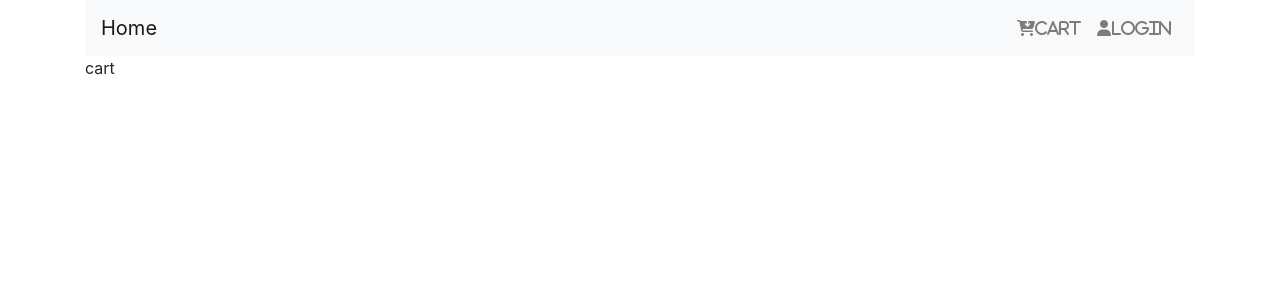
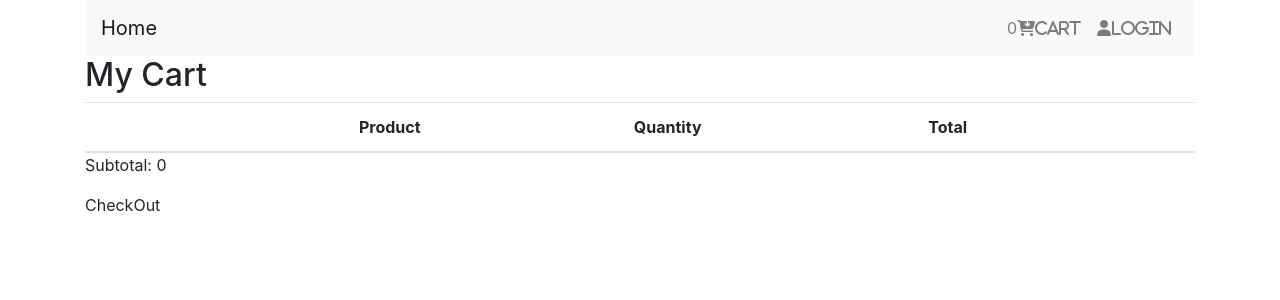
Before and after one commit to kirilngusi/Nextjs-Ecommerce, a Next.js app: page /cart in a window 1280 px wide. Shown: the top 300 px of the page. Built offline with nearby package versions, Linux system fonts and the light colour scheme.

Commit message:
fix cart

```diff
--- a/components/Layout.tsx
+++ b/components/Layout.tsx
@@ -1,5 +1,6 @@
 import React from 'react'
 import Navbar from './Navbar';
+import Notify from './Notify';
 type LayOutProps = {
     children?: JSX.Element;
 };
@@ -8,6 +9,7 @@ const Layout = ({children}: LayOutProps) => {
   return (
     <div className="container">
         <Navbar/>
+        <Notify/>
         {children}
     </div>
   )
--- a/components/Navbar.tsx
+++ b/components/Navbar.tsx
@@ -1,31 +1,24 @@
-import React from "react";
+import React , {useContext} from "react";
 import Link from "next/link";
-
+import { ProductContext } from "../contexts/productContext";
 const Navbar = () => {
 
+    const {state} = useContext(ProductContext)
+
+    const {cart} = state;
 
     return (
         <nav className="navbar navbar-expand-lg navbar-light bg-light nav-flex">
             <Link href="/">
                 <a className="navbar-brand">Home</a>
             </Link>
-            {/* <button
-                className="navbar-toggler"
-                type="button"
-                data-toggle="collapse"
-                data-target="#navbarNav"
-                aria-controls="navbarNav"
-                aria-expanded="false"
-                aria-label="Toggle navigation"
-                data-bs-toggle="dropdown"
-            >
-                <span className="navbar-toggler-icon"></span>
-            </button> */}
+
             <div className="collapse navbar-collapse" id="navbarNavDropdown">
                 <ul className="navbar-nav ">
                     <li className="nav-item ">
                         <Link href="/cart">
                             <a className="nav-link">
+                                {cart.length}
                                 <i className="fas fa-cart-arrow-down">Cart</i>
                             </a>
                         </Link>
--- /dev/null
+++ b/components/Notify.tsx
@@ -0,0 +1,25 @@
+import React , {useContext} from 'react'
+import Toast from './Toast';
+
+import { ProductContext } from '../contexts/productContext';
+
+ const Notify = () => {
+
+    const {state , dispatch} = useContext(ProductContext);
+
+    const {notify} = state;
+
+    if(notify.error) {
+        setTimeout(() => {
+            dispatch({type: "Notify", payload: {}})
+        },2000)
+    }
+
+    return (
+        <div>
+            {notify.error && <Toast bgColor={"bg-danger"} msg={{msg: notify.error , title: 'Error'}} handleClose={() => dispatch({type: "Notify", payload: {}}) }/>}
+        </div>
+  )
+}
+
+export default Notify;
--- a/components/ProductItem.tsx
+++ b/components/ProductItem.tsx
@@ -11,7 +11,7 @@ const ProductItem = ({ product }) => {
 
     const {cart} = state;
 
-    console.log(product)
+    // console.log(product)
 
     return (
         <div className="card" style={{ width: "18rem" }}>
--- a/components/Toast.tsx
+++ b/components/Toast.tsx
@@ -1,9 +1,27 @@
-import React from 'react'
+const Toast = ({msg, handleClose , bgColor}) => {
+    console.log("msg", msg)
+    return (
+        <div
+            className={`toast show position-fixed text-light ${bgColor}`}
+            style={{ top: "5px", right: "5px", minWidth: "280px" }}
+        >
+            <div className={`toast-header ${bgColor} text-light`}>
+                <strong className="mr-auto text-light">{msg.title}</strong>
 
-const Toast = () => {
-  return (
-    <div>Toast</div>
-  )
-}
+                <button
+                    type="button"
+                    className="ml-2 mb-1 close "
+                    data-dismiss="toast"
+                    style={{ outline: "none" }}
+                    onClick={handleClose}
+                >
+                    x
+                </button>
+            </div>
 
-export default Toast
+            <div className="toast-body">{msg.msg}</div>
+        </div>
+    );
+};
+
+export default Toast;
--- a/contexts/productContext.tsx
+++ b/contexts/productContext.tsx
@@ -3,6 +3,8 @@ import React, { createContext, useReducer, useState, useEffect } from "react";
 import { postData } from "../utils/request";
 
 import { productReducer } from "../reducers/productReducer";
+
+
 export const ProductContext = createContext(null);
 
 type AuthContextProviderProps = {
@@ -13,22 +15,69 @@ const ProductContextProvider = ({ children }: AuthContextProviderProps) => {
     const initialState = {
         notify: {}, cart: []
     }
+
     const [state, dispatch] = useReducer(productReducer, initialState);
 
+    console.log("state", state)
     const addToCart = (product, cart) => {
         if (product.inStock === 0) {
-            return;
+            return ({type: 'Notify' , payload: {error: "product is soldout"}})
+
         }
-        return ({ type: 'ADD', payload: [...cart, {...product, quantity: 1}] })
+
+        const check = cart.every((item) => {
+            return item._id !== product._id
+        })
+
+        if(!check) {
+            return ({type: 'Notify' , payload:{error: "product has been add to cart"}})
+        }
+
+
+        return ({ type: 'ADD_TO_CART', payload: [...cart, {...product, quantity: 1}] })
     };
 
-    console.log(state)
+    const ascendingProduct = (data, id) => {
+        const newData = [...data];
+        newData.forEach((item) => {
+            if(item._id === id) {
+                item.quantity++
+            }
+        })
+        return ({ type: 'ADD_TO_CART', payload: newData })
+
+    }
+
+    const descendingProduct = (data, id) => {
+        const newData = [...data];
+        newData.forEach((item) => {
+            if(item._id === id) {
+                if(item.quantity <=1) {
+                    return;
+                }
+                item.quantity--
+            }
+        })
+        return ({ type: 'ADD_TO_CART', payload: newData })
+
+    }
+
+    const CancelProduct = (data, id) => {
+        const newData = data.filter((item) => item._id !== id)
+        return ({ type: 'DELETE_ITEM', payload: newData })
+
+    }
+
+
 
 
     const TodoContextData = {
         state,
         dispatch,
-        addToCart
+        addToCart,
+        ascendingProduct,
+        descendingProduct,
+        CancelProduct
     };
     return (
         <ProductContext.Provider value={TodoContextData}>
--- a/pages/cart.tsx
+++ b/pages/cart.tsx
@@ -1,9 +1,75 @@
-import React from 'react'
+import React, { useContext, useState , useEffect } from "react";
+import { ProductContext } from "../contexts/productContext";
+import Link from "next/link";
+const ProductCart = () => {
+    const { state , dispatch , ascendingProduct, descendingProduct, CancelProduct} = useContext(ProductContext);
 
-const cart = () => {
-  return (
-    <div>cart</div>
-  )
-}
+    const { cart } = state;
 
-export default cart
+    const total = (): number => {
+        var sum = 0;
+        cart.forEach((item) => {
+            sum += item.price * item.quantity
+        })
+
+        return sum;
+    }
+    const initTotal = total;
+
+    const [subtotal, setSubTotal] = useState(initTotal);
+
+
+
+
+    useEffect(() => {
+        setSubTotal(initTotal)
+    }, [cart])
+
+
+
+
+
+    return (
+        <div>
+            <h2>My Cart</h2>
+            <table className="table">
+                <thead>
+                    <tr>
+                        <th scope="col"></th>
+                        <th scope="col">Product</th>
+                        <th scope="col">Quantity</th>
+                        <th scope="col">Total</th>
+                        <th scope="col"></th>
+                    </tr>
+                </thead>
+                <tbody>
+                    {cart.map((item, index) => (
+                        <tr key={index}>
+                            <th scope="row">{index + 1}</th>
+                            <td>{item.name}</td>
+
+                            <td>
+                                <input type="button" value="-" onClick={() => dispatch(descendingProduct(cart,item._id))}/>
+                                {item.quantity}
+                                <input type="button" value="+" onClick={() => dispatch(ascendingProduct(cart,item._id))}/>
+                            </td>
+                            <td>{item.price*item.quantity}</td>
+
+                            <td>
+                                <input type="button" onClick={() => dispatch(CancelProduct(cart,item._id))} value="Remove"/>
+                            </td>
+                        </tr>
+                    ))}
+                </tbody>
+
+                <div>Subtotal: {subtotal} </div>
+            </table>
+
+            <Link href="/checkout">
+                <a> CheckOut </a>
+            </Link>
+        </div>
+    );
+};
+
+export default ProductCart;
--- a/reducers/authReducer.tsx
+++ b/reducers/authReducer.tsx
@@ -11,11 +11,7 @@ export const authReducer = (state, action) => {
                 auth,
                 notify,
             };
-        case "ADD_CART":
-            return {
-                ...state,
-                cart,
-            };
+
         default:
             return state;
     }
--- a/reducers/productReducer.tsx
+++ b/reducers/productReducer.tsx
@@ -1,17 +1,25 @@
-import React from 'react'
-
-export const productReducer = (state,action) => {
-    const {type, payload} = action;
-
+export const productReducer = (state, action) => {
+    const { type, payload} = action;
     switch (type) {
-
-        case 'ADD':
+        case "ADD_TO_CART":
             return {
                 ...state,
-                cart: payload
+                cart: payload,
+            };
+
+        case "Notify":
+            return {
+                ...state,
+                notify: payload,
+            };
+
+        case "DELETE_ITEM":
+            return {
+                ...state,
+                cart: payload,
             };
 
         default:
             return state;
     }
-}
+};
```
Also changed, not shown: pages/checkout.tsx (added, +9 -0 lines), pages/product/[id].tsx (+11 -3 lines).
